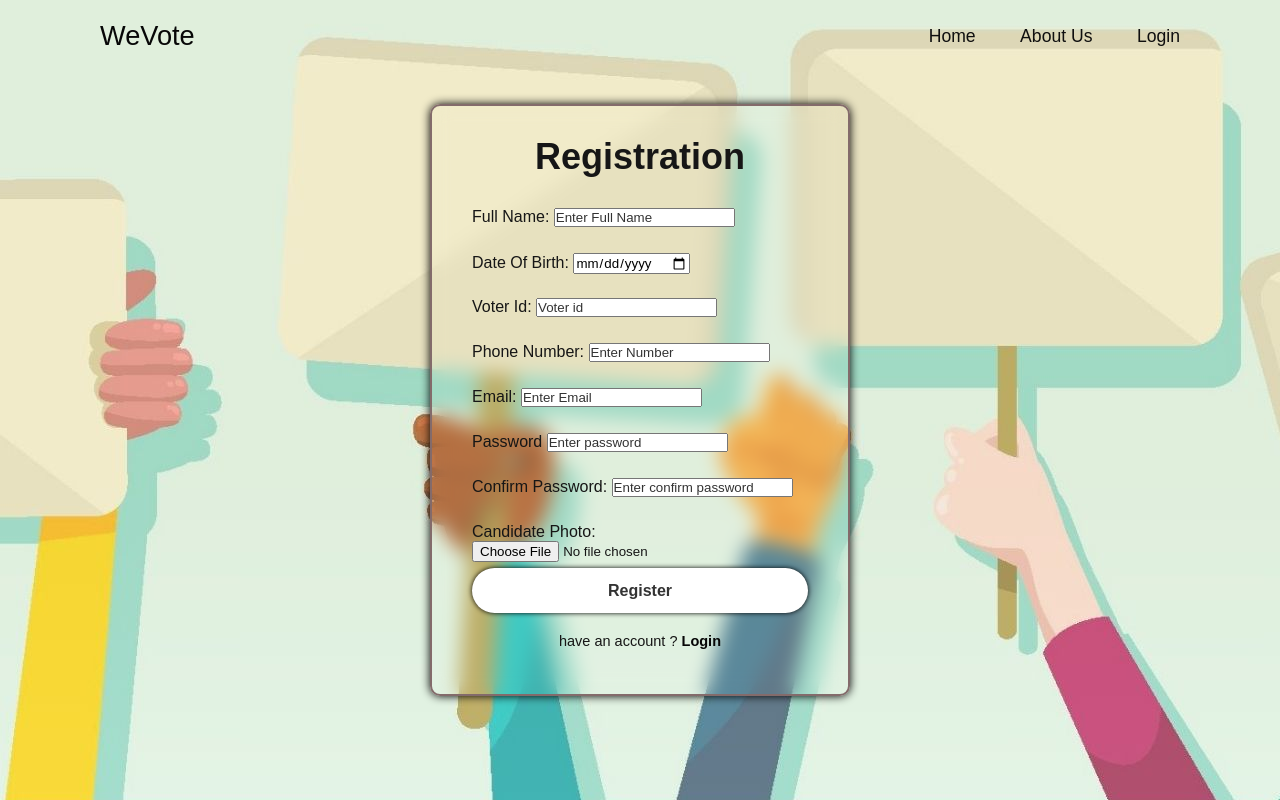
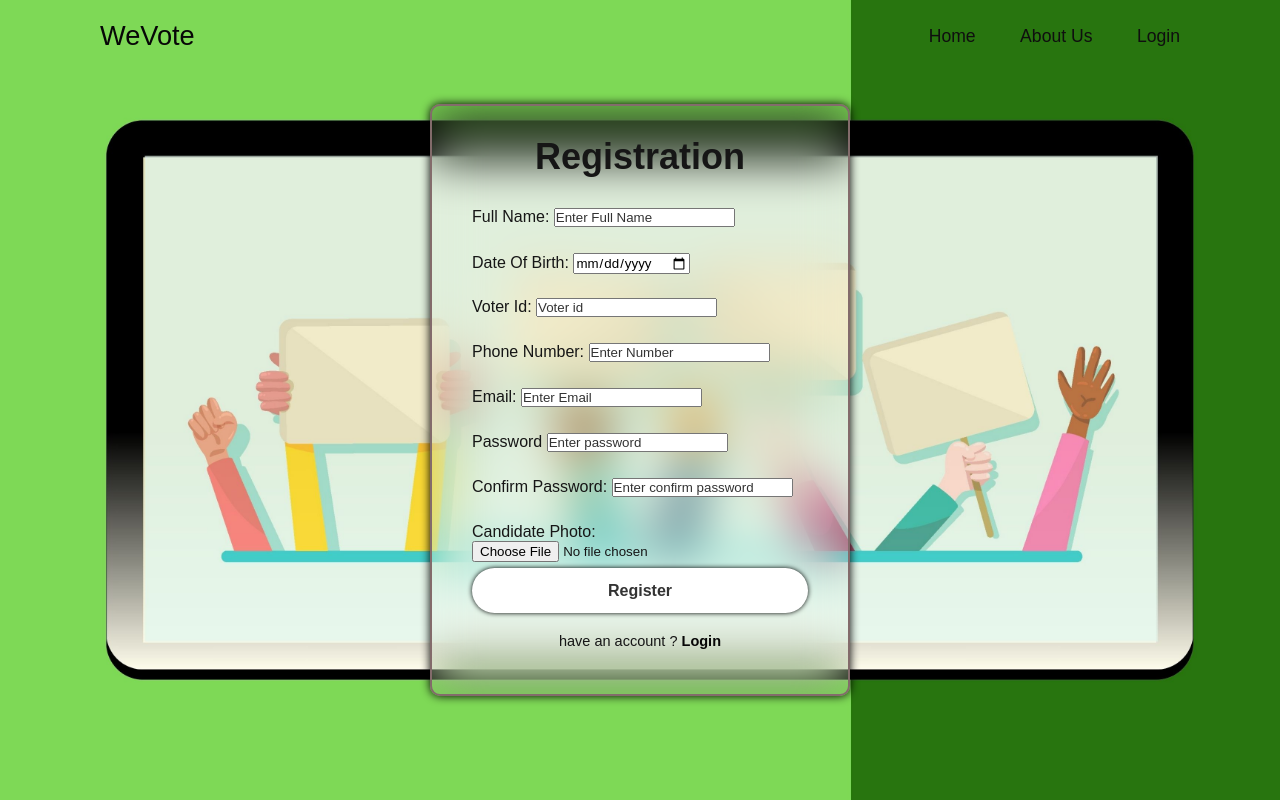
Before and after one commit to ICNZACK/ONLINE-VOTING-SYSTEM, a PHP site: page /Routes/Register.php in a window 1280 px wide. Run offline with PHP 8.4, Linux system fonts and the light colour scheme.

Commit message:
font end changes

```diff
--- a/Routes/Register.php
+++ b/Routes/Register.php
@@ -57,7 +57,7 @@
             <button type="submit" class="btn">Register</button>
             <div class="register-link">
                 <p>have an account ?
-                <a href="log in.php">Login</a>
+                <a href="login.php">Login</a>
                 </p>
             </div>
             </form>
--- a/Routes/login.php
+++ b/Routes/login.php
@@ -44,10 +44,6 @@
         </nav>
     </header>
 
-    <div class="alert alert-success alert-dismissible fade show" role="alert">
-        <strong>Success!</strong> You now logged in...
-        <button type="button" class="btn-close" data-bs-dismiss="alert" aria-label="Close"></button>
-    </div>;
 
     <script type="module" src="https://unpkg.com/ionicons@7.1.0/dist/ionicons/ionicons.esm.js"></script>
     <script nomodule src="https://unpkg.com/ionicons@7.1.0/dist/ionicons/ionicons.js"></script>
--- a/Routes/stylesheet2.css
+++ b/Routes/stylesheet2.css
@@ -13,7 +13,7 @@ body{
     width: 100%;
     height:100%;
     background: url("Home.jpg") no-repeat;
-    background-size: center;
+    background-size: cover;
     background-position: center;
 }
 .header {
@@ -62,7 +62,7 @@ body{
     width: 420px;
     background:transparent;
     border: 2px solid rgb(131, 107, 107);
-    backdrop-filter: blur(10px);
+    backdrop-filter: blur(25px);
     box-shadow: 0 0 10px black;
     color: #161616;
     border-radius: 10px;
```
Also changed, not shown: css/stylesheet.css (+4 -4 lines).
